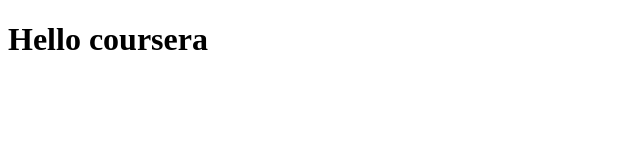
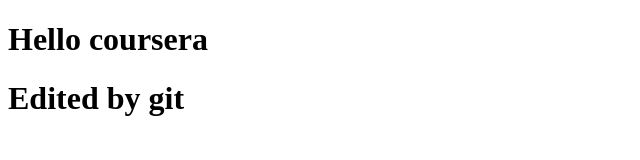
Before and after one commit to sririshi24/coursera-html, a plain HTML site: page website/index.html in a window 1280 px wide. Shown: the whole page, without its empty margins (0-640 px from the left). Drawn offline with Linux system fonts and the light colour scheme.

Commit message:
Update index.html

```diff
--- a/website/index.html
+++ b/website/index.html
@@ -6,5 +6,6 @@
 
 <body>
 	<h1>Hello coursera</h1>
+	<h1>Edited by git</h1>
 </body>
 </html>
```
